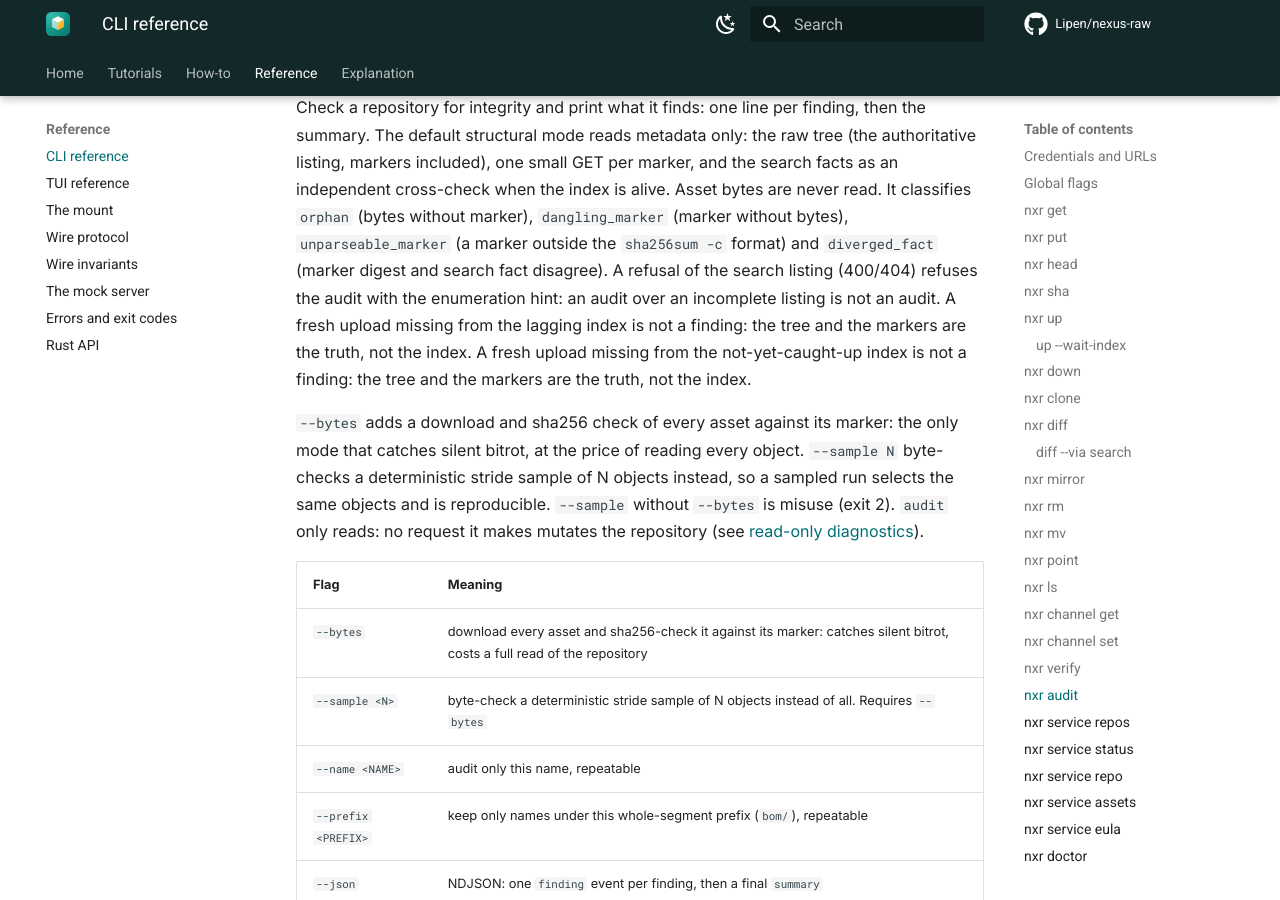
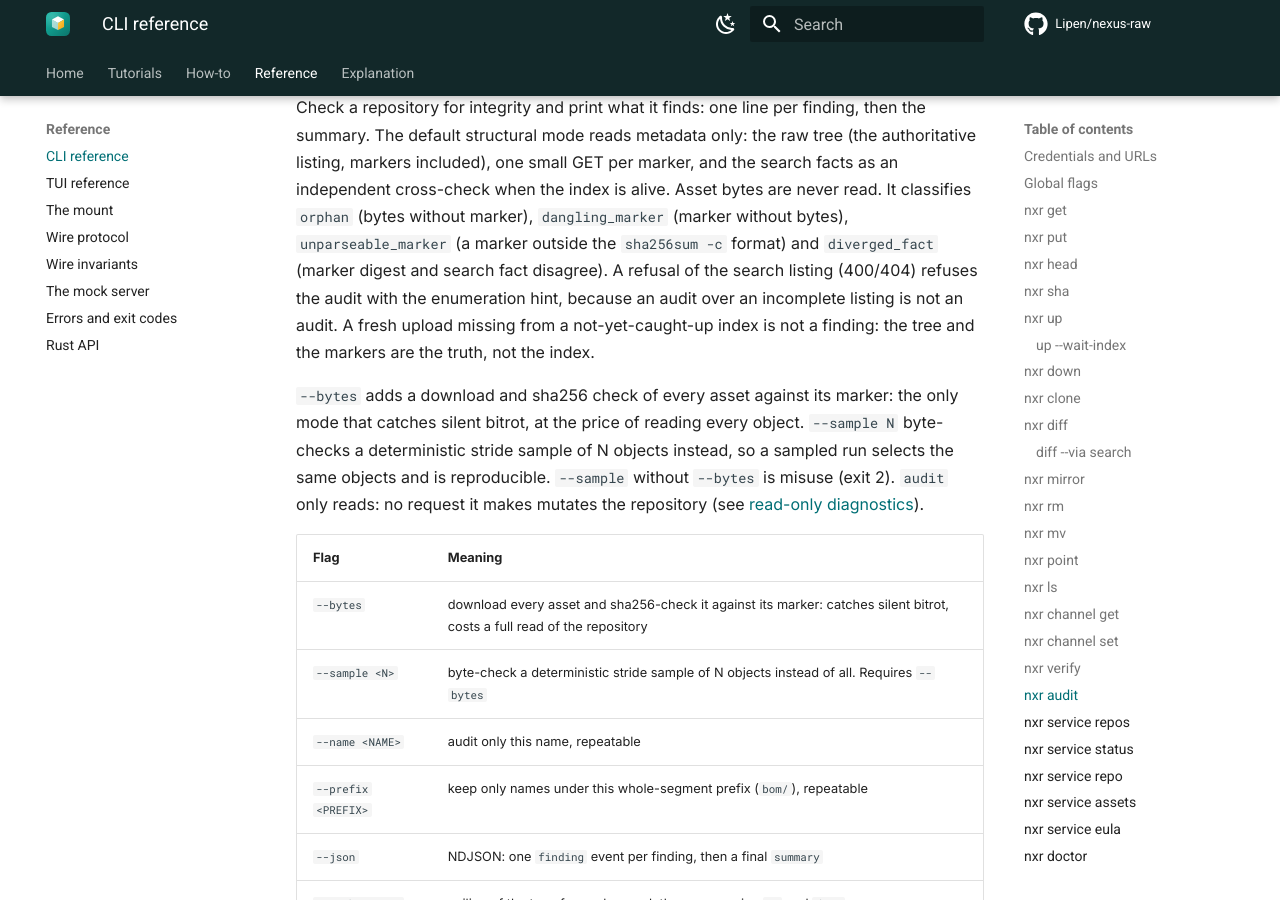
Before and after one commit to Lipen/nexus-raw, an MkDocs documentation site: the page built from docs/reference/cli.md, in a window 1280 px wide and 900 px high, scrolled down 25975 px. Built offline with MkDocs 1.6.1 and Material for MkDocs 9.7.7, drawn with Linux system fonts in a browser that asks for light colours; comment, search, counter and statistics services are not loaded.

Commit message:
docs: drop the duplicated audit sentence

```diff
--- a/docs/reference/cli.md
+++ b/docs/reference/cli.md
@@ -950,8 +950,8 @@ Check a repository for integrity and print what it finds: one line per finding,
 The default structural mode reads metadata only: the raw tree (the authoritative listing, markers included), one small GET per marker, and the search facts as an independent cross-check when the index is alive.
 Asset bytes are never read.
 It classifies `orphan` (bytes without marker), `dangling_marker` (marker without bytes), `unparseable_marker` (a marker outside the `sha256sum -c` format) and `diverged_fact` (marker digest and search fact disagree).
-A refusal of the search listing (400/404) refuses the audit with the enumeration hint: an audit over an incomplete listing is not an audit. A fresh upload missing from the lagging index is not a finding: the tree and the markers are the truth, not the index.
-A fresh upload missing from the not-yet-caught-up index is not a finding: the tree and the markers are the truth, not the index.
+A refusal of the search listing (400/404) refuses the audit with the enumeration hint, because an audit over an incomplete listing is not an audit.
+A fresh upload missing from a not-yet-caught-up index is not a finding: the tree and the markers are the truth, not the index.
 
 `--bytes` adds a download and sha256 check of every asset against its marker: the only mode that catches silent bitrot, at the price of reading every object.
 `--sample N` byte-checks a deterministic stride sample of N objects instead, so a sampled run selects the same objects and is reproducible.
```
